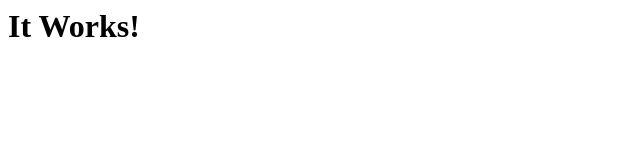
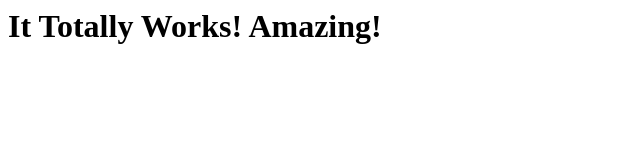
Before and after one commit to bgodardd/all-my-files, a plain HTML site: page index.html in a window 1280 px wide. Shown: the whole page, without its empty margins (0-640 px from the left). Drawn offline with Linux system fonts and the light colour scheme.

```diff
--- a/index.html
+++ b/index.html
@@ -1 +1 @@
-<h1> It Works! </h1>
+<h1> It Totally Works! Amazing! </h1>
```
